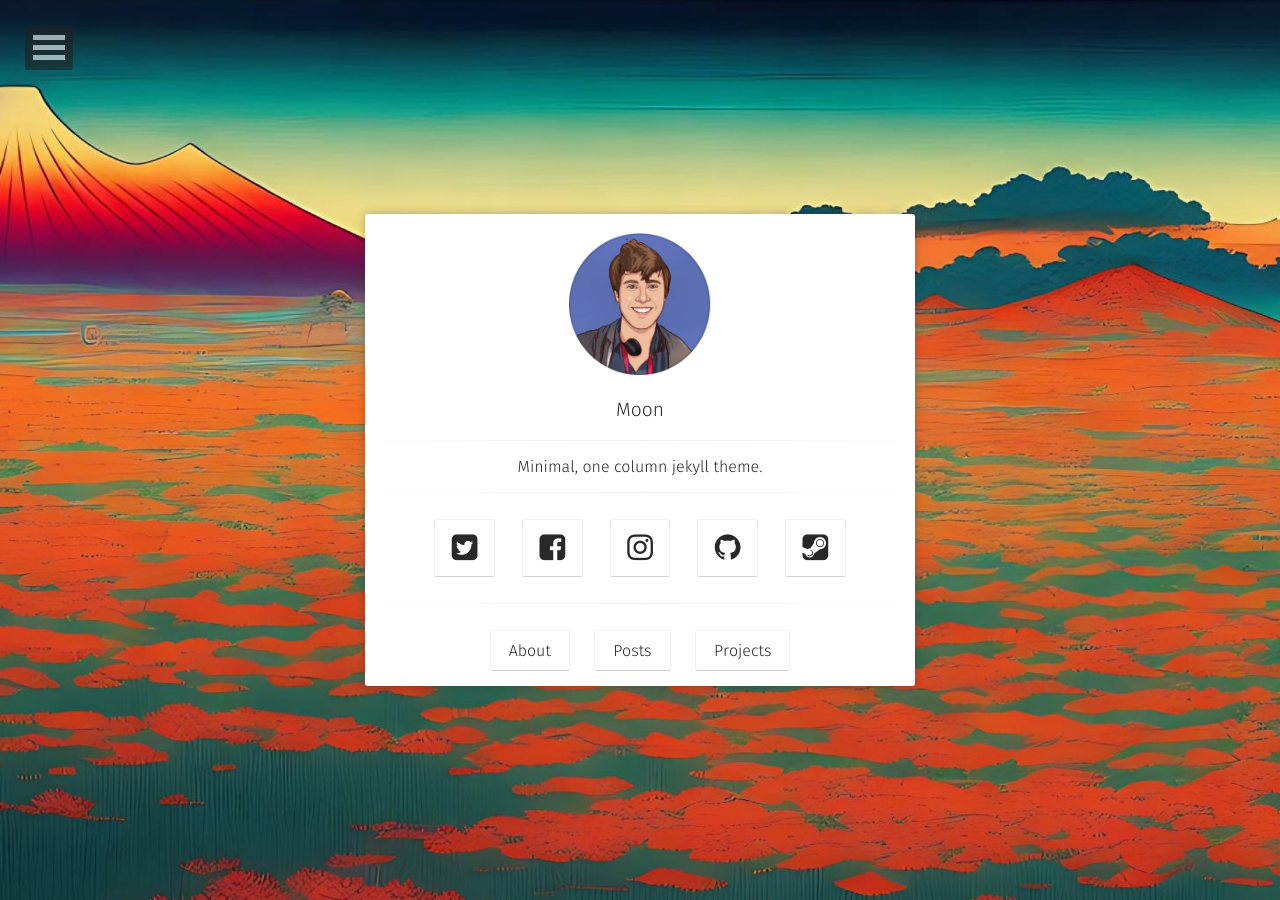
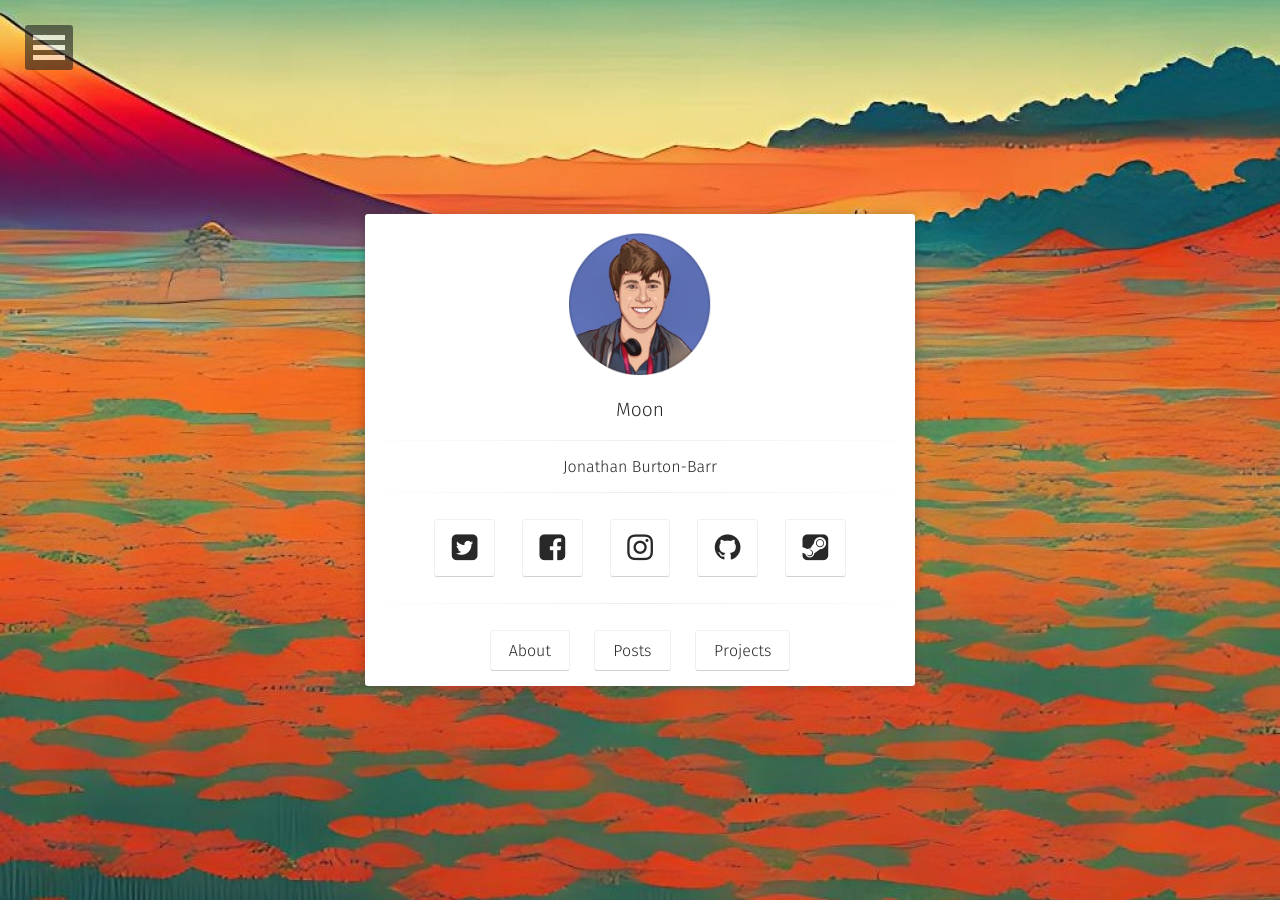
Before and after one commit to JBurtonBarr/JburtonBarr.github.io, a Jekyll site: the page built from index.html, in a window 1280 px wide. Built offline with Jekyll 4.4.1, drawn with Linux system fonts in a browser that asks for light colours; some web fonts are replaced.

Commit message:
bk change

```diff
--- a/_config.yml
+++ b/_config.yml
@@ -1,12 +1,12 @@
 # Site
 title:              Moon
-bio:                'Minimal, one column jekyll theme.'
-description:        "Moon is a minimal, one column jekyll theme for your blog."
+bio:                'Jonathan Burton-Barr'
+description:        ""
 reading_time:       true
 words_per_minute:   200
 logo:               'assets/img/logo.png'
-background:         'assets/img/placeholder-big.jpg'
-tiled_bg:           false   # Set this true if you want to tile your background image, otherwise it will be covered
+background:         'assets/img/mars.jpg'
+tiled_bg:           true   # Set this true if you want to tile your background image, otherwise it will be covered
 locale:             en_US
 url:                https://taylantatli.github.io/Moon
 
```
Also changed, not shown: assets/img/mars.jpg (renamed from assets/img/placeholder-big.jpg).
